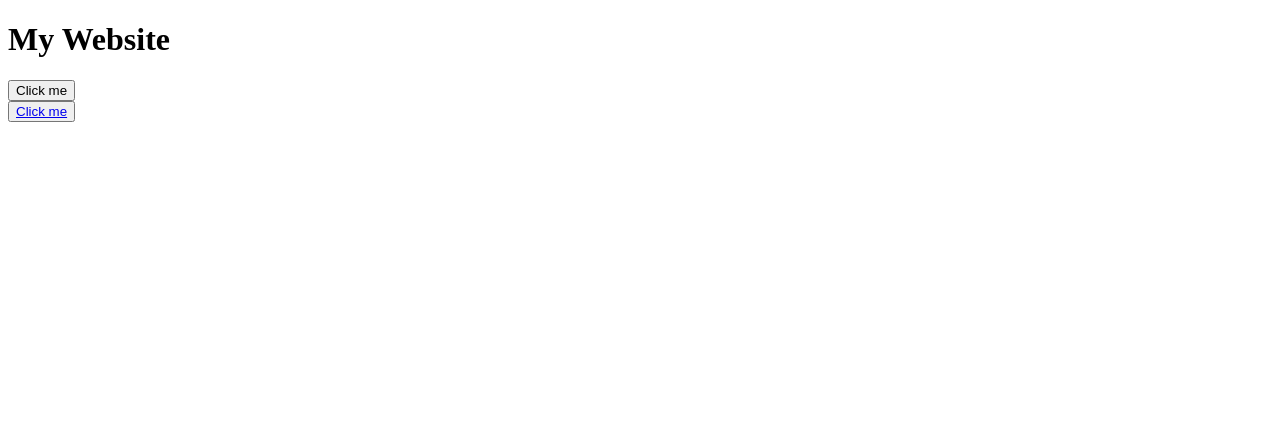
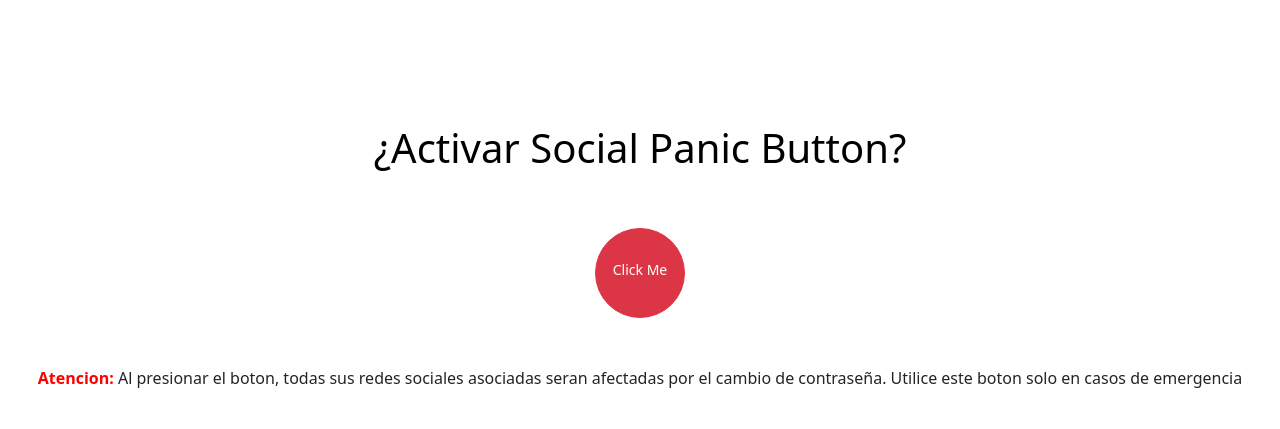
Before and after one commit to G4sp4rCS/hackitba, a Flask app: page / in a window 1280 px wide. Shown: the top 429 px of the page. Run offline with Flask 2, Linux system fonts and the light colour scheme.

Commit message:
feat: added frontend, yes is just html

```diff
--- a/templates/index.html
+++ b/templates/index.html
@@ -1,12 +1,54 @@
-<!doctype html>
-<head><title>Test</title>
-    <meta charset=utf-8> </head>
-    <body>
-        <h1>My Website</h1>
-        <form action="/my-link/">
-            <input type="submit" value="Click me" />
-        </form>
+<!DOCTYPE html>
+<html lang="en" style="height: 100%;">
+<head>
+    <meta charset="UTF-8">
+    <meta name="viewport" content="width=device-width, initial-scale=1.0">
+    <link href="https://cdn.jsdelivr.net/npm/bootstrap@5.1.3/dist/css/bootstrap.min.css" rel="stylesheet" integrity="sha384-1BmE4kWBq78iYhFldvKuhfTAU6auU8tT94WrHftjDbrCEXSU1oBoqyl2QvZ6jIW3" crossorigin="anonymous">
+    <title>SocialPanicButton</title>
 
-        <button> <a href="/my-link/">Click me</a></button>
-
-    </body>
+    <style type="text/css">
+        h1 {
+            color:black;
+        }
+        .xyz {
+            background-size: auto;
+            text-align: center;
+            padding-top: 100px;
+        }
+        .btn-circle.btn-sm {
+            width: 30px;
+            height: 30px;
+            padding: 6px 0px;
+            border-radius: 15px;
+            font-size: 8px;
+            text-align: center;
+        }
+        .btn-circle.btn-md {
+            width: 50px;
+            height: 50px;
+            padding: 7px 10px;
+            border-radius: 25px;
+            font-size: 10px;
+            text-align: center;
+        }
+        .btn-circle.btn-xl {
+            width: 90px;
+            height: 90px;
+            padding: 30px 16px;
+            border-radius: 45px;
+            font-size: 14px;
+        }
+    </style>
+</head>
+<body class="xyz" >
+    <div class="d-flex justify-content-center p-4">
+        <h1 class="text-center"> ¿Activar Social Panic Button?</h1>
+    </div>
+    <form class="d-flex justify-content-center p-4">
+       <a href="/my-link/" class="btn btn-danger btn-circle btn-xl" tabindex="-1" role="button">Click Me</a>
+    </form>
+    <div class="d-flex justify-content-center p-4">
+        <p> <strong style="color: red;">Atencion:</strong> Al presionar el boton, todas sus redes sociales asociadas seran afectadas por el cambio de contraseña. Utilice este boton solo en casos de emergencia </p>
+    </div>
+</body>
+</html>
```
